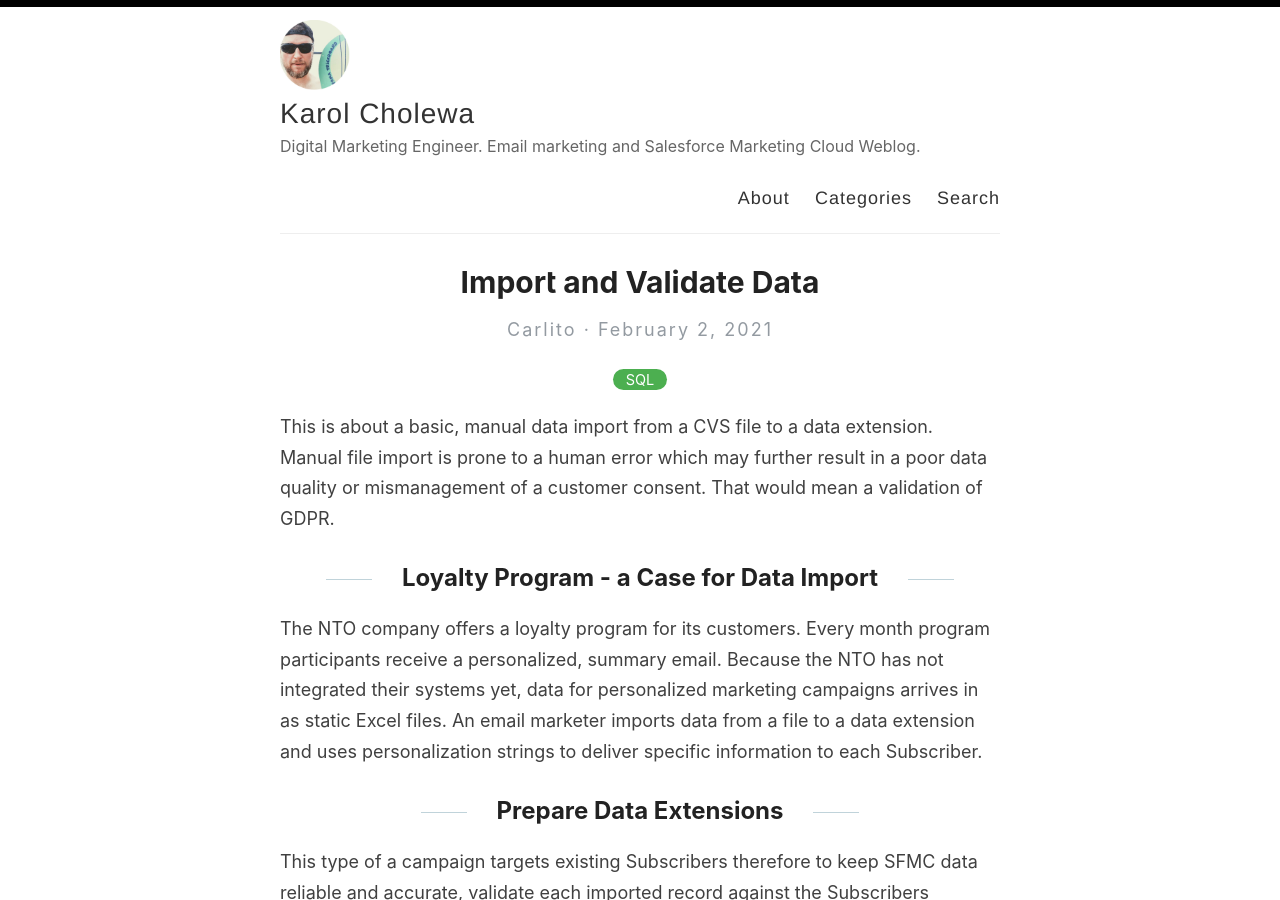
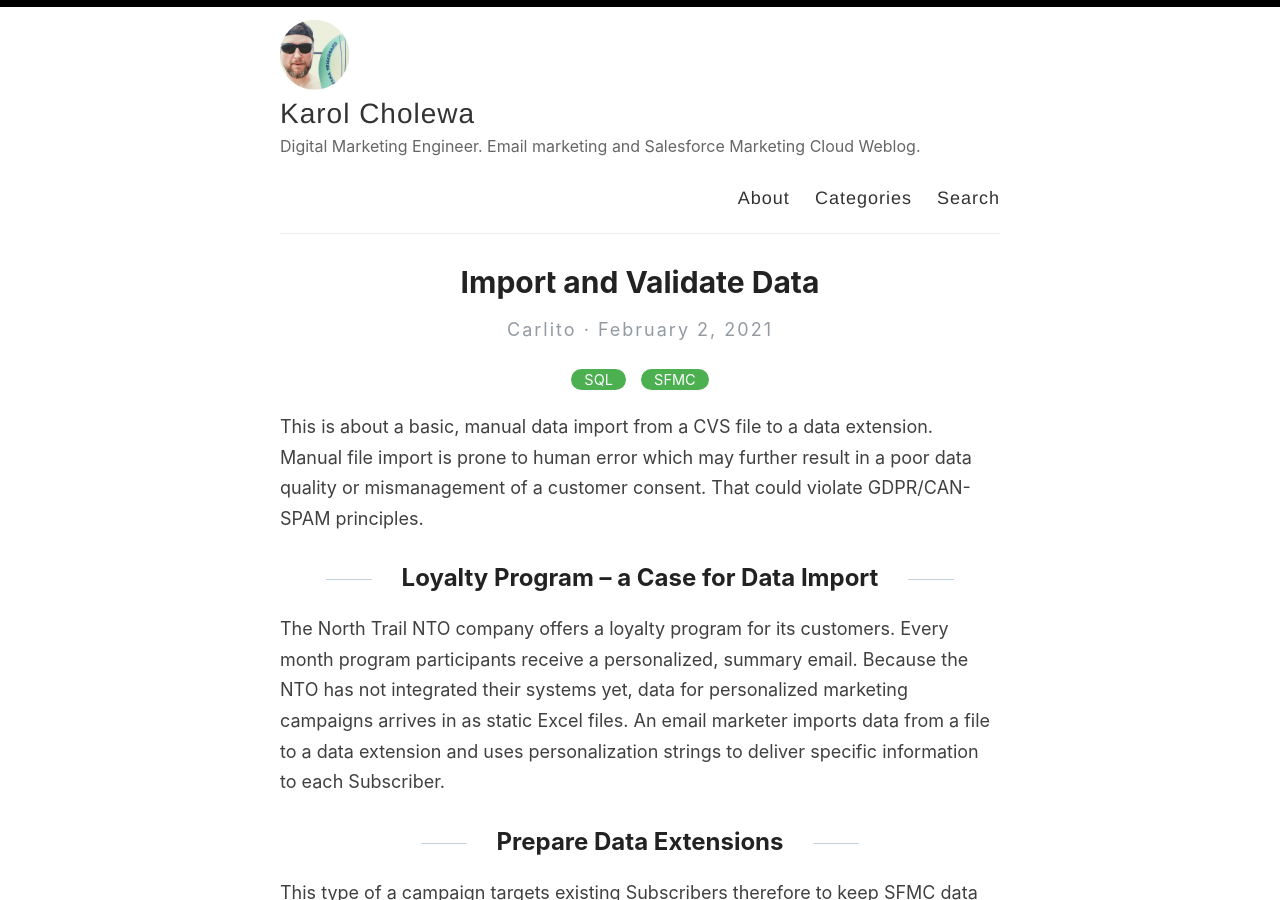
Before and after one commit to karolcholewa/blog, a Jekyll site: the page built from _posts/2021-02-02-import-validate.md, in a window 1280 px wide and 900 px high. Built offline with Jekyll 4.4.1, drawn with Linux system fonts in a browser that asks for light colours.

Commit message:
updated category

```diff
--- a/_posts/2021-02-02-import-validate.md
+++ b/_posts/2021-02-02-import-validate.md
@@ -1,13 +1,13 @@
 ---
 layout: post
 title: "Import and Validate Data"
-categories: SQL
+categories: [SQL, SFMC]
 ---
 
-This is about a basic, manual data import from a CVS file to a data extension. Manual file import is prone to a human error which may further result in a poor data quality or mismanagement of a customer consent. That would mean a validation of GDPR.
+This is about a basic, manual data import from a CVS file to a data extension. Manual file import is prone to human error which may further result in a poor data quality or mismanagement of a customer consent. That could violate GDPR/CAN-SPAM principles.
 
-## Loyalty Program - a Case for Data Import
-The NTO company offers a loyalty program for its customers. Every month program participants receive a personalized, summary email. Because the NTO has not integrated their systems yet, data for personalized marketing campaigns arrives in as static Excel files. An email marketer imports data from a file to a data extension and uses personalization strings to deliver specific information to each Subscriber.
+## Loyalty Program &ndash; a Case for Data Import
+The North Trail NTO company offers a loyalty program for its customers. Every month program participants receive a personalized, summary email. Because the NTO has not integrated their systems yet, data for personalized marketing campaigns arrives in as static Excel files. An email marketer imports data from a file to a data extension and uses personalization strings to deliver specific information to each Subscriber.
 
 ## Prepare Data Extensions
 This type of a campaign targets existing Subscribers therefore to keep SFMC data reliable and accurate, validate each imported record against the Subscribers database and attributes. You cannot carelessly import customers and emails to a sendable data extension and send a personalized email to each and everyone.
```
